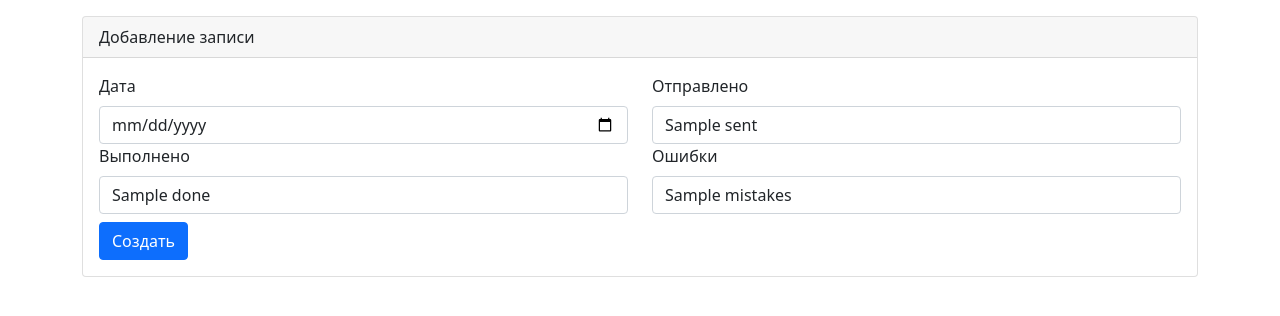
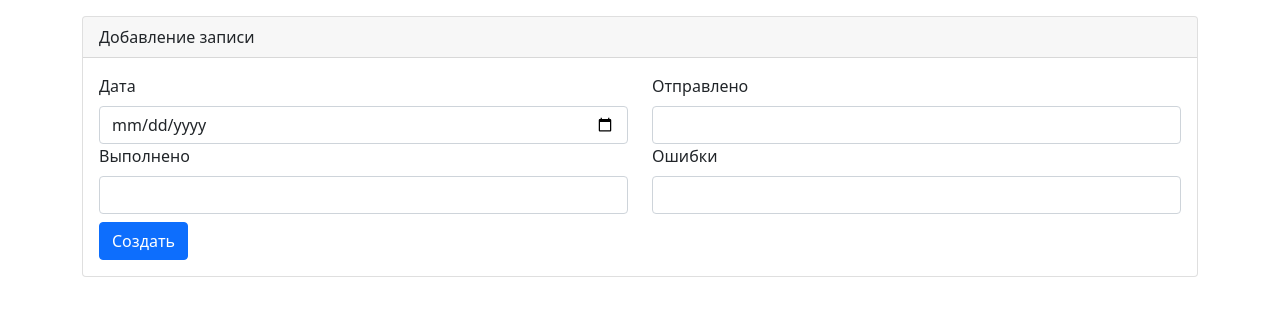
Before and after one commit to kve1989/NumberOKB, a Flask app: template templates/create.html in a window 1280 px wide. Shown: the part 70-386 px from the top of the page. Run offline with Flask 2, Linux system fonts and the light colour scheme; tables that the repository leaves empty hold one stand-in row (values such as "Sample post"); the template is opened without the code that fills it: values that come from a table or form of the project are taken from there, most other values are stand-ins (such as "Sample title", 1, 10 or a date in 2020); some libraries are stand-ins or nearby versions.

Commit message:
Rebase create page

```diff
--- a/templates/create.html
+++ b/templates/create.html
@@ -7,29 +7,29 @@
     <div class="card mt-3">
         <div class="card-header">Добавление записи</div>
         <div class="card-body">
-            <form form action="/new" method="POST">
+            <form action="{{ url_for('new_record') }}" method="POST">
                 {{ form.csrf_token() }}
 
                 <div class="row">
                     <div class="col-6">
                         {{ form.date.label(class="form-label") }}
-                        {{ form.date(class="form-control", value=record.date) }}
+                        {{ form.date(class="form-control") }}
                     </div>
 
                     <div class="col-6">
                         {{ form.sent.label(class="form-label") }}
-                        {{ form.sent(class="form-control", value=record.sent) }}
+                        {{ form.sent(class="form-control") }}
                     </div>
                 </div>
                 <div class="row mb-2">
                     <div class="col-6">
                         {{ form.done.label(class="form-label") }}
-                        {{ form.done(class="form-control", value=record.done) }}
+                        {{ form.done(class="form-control") }}
                     </div>
 
                     <div class="col-6">
                         {{ form.mistakes.label(class="form-label") }}
-                        {{ form.mistakes(class="form-control", value=record.mistakes) }}
+                        {{ form.mistakes(class="form-control") }}
                     </div>
                 </div>
                 <button class="btn btn-primary" type="submit">Создать</button>
```
Also changed, not shown: templates/create_old.html (deleted, +0 -37 lines).
